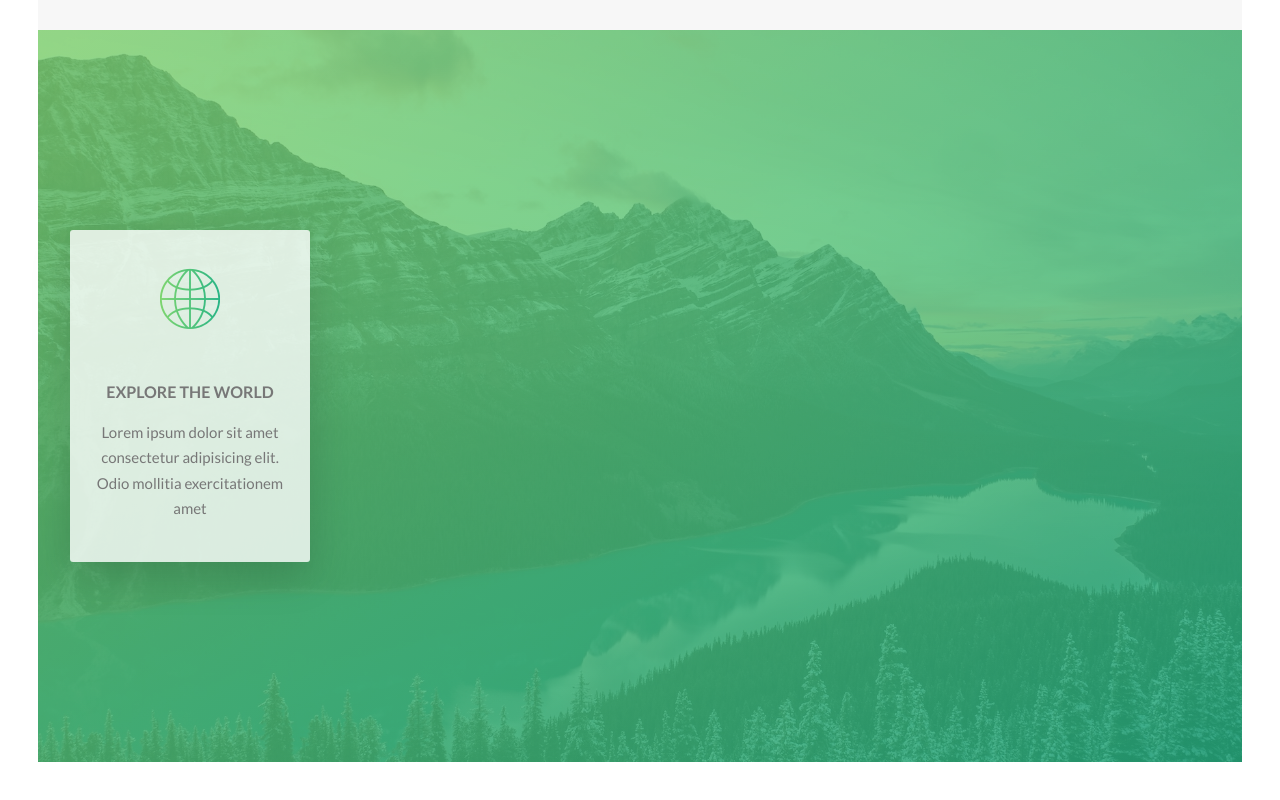
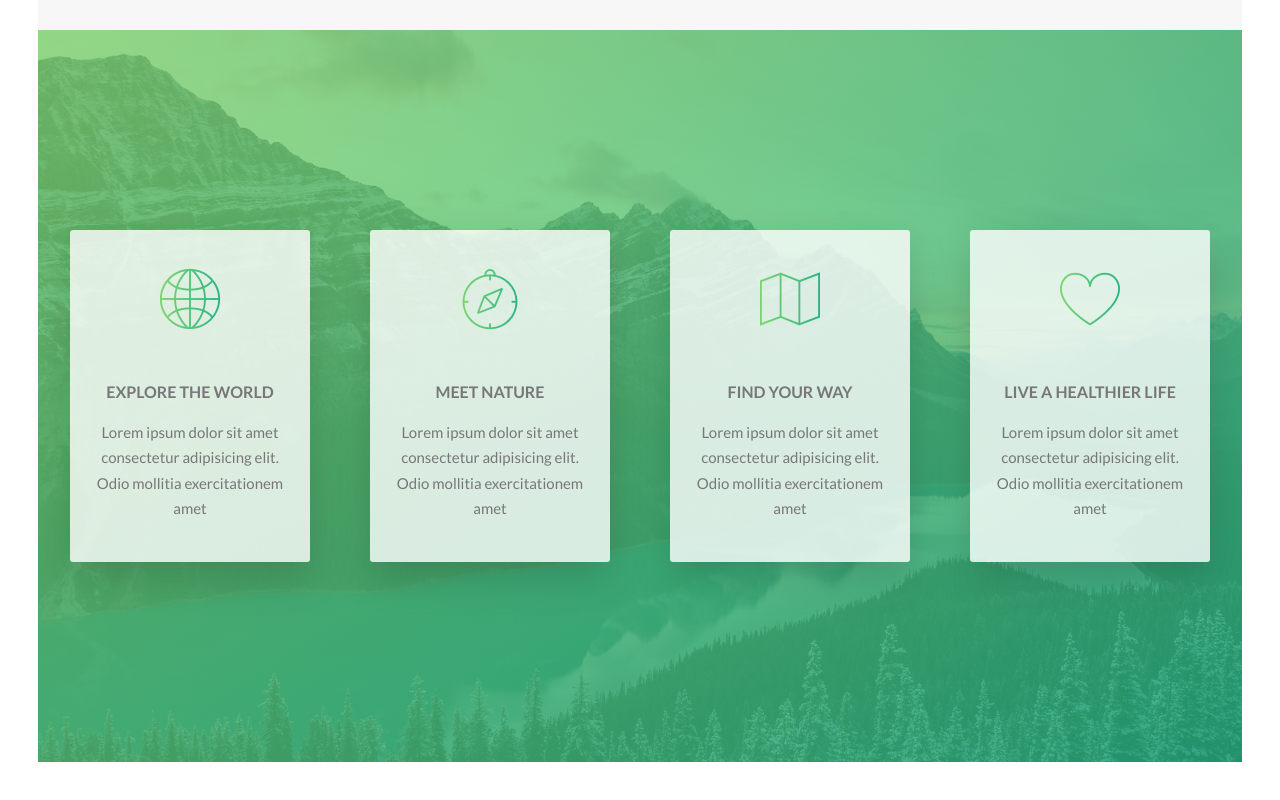
Before and after one commit to PavanKusunuri/plan_your_trip, a website: page index.html in a window 1280 px wide. Shown: the part 1700-2500 px from the top of the page. Drawn offline with Linux system fonts and the light colour scheme.

Commit message:
Added new cards into features

```diff
--- a/index.html
+++ b/index.html
@@ -73,6 +73,37 @@
                         </p>
                     </div>
                 </div>
+
+                <div class="col-1-of-4">
+                    <div class="feature-box">
+                        <i class="feature-box__icon icon-basic-compass"></i>
+                        <h3 class="heading-tertiary u-margin-bottom-small">Meet Nature</h3>
+                        <p class="feature-box__text">
+                            Lorem ipsum dolor sit amet consectetur adipisicing elit. Odio mollitia exercitationem amet
+                        </p>
+                    </div>
+                </div>
+
+                <div class="col-1-of-4">
+                    <div class="feature-box">
+                        <i class="feature-box__icon icon-basic-map"></i>
+                        <h3 class="heading-tertiary u-margin-bottom-small">Find your way</h3>
+                        <p class="feature-box__text">
+                            Lorem ipsum dolor sit amet consectetur adipisicing elit. Odio mollitia exercitationem amet
+                        </p>
+                    </div>
+                </div>
+
+                <div class="col-1-of-4">
+                    <div class="feature-box">
+                        <i class="feature-box__icon icon-basic-heart"></i>
+                        <h3 class="heading-tertiary u-margin-bottom-small">Live a healthier life</h3>
+                        <p class="feature-box__text">
+                            Lorem ipsum dolor sit amet consectetur adipisicing elit. Odio mollitia exercitationem amet
+                        </p>
+                    </div>
+                </div>
+
             </div>
         </section>
     </main>
```
